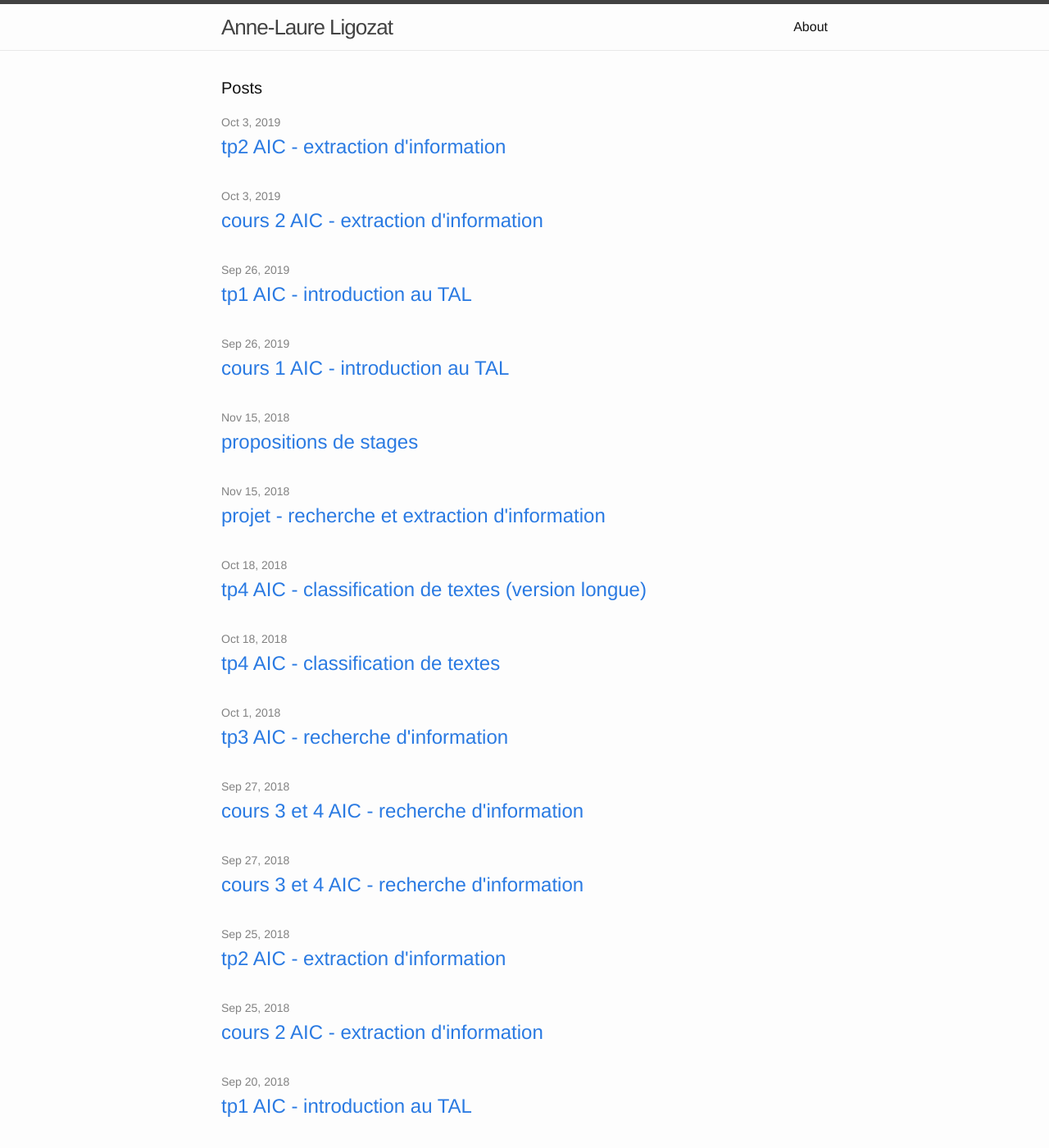
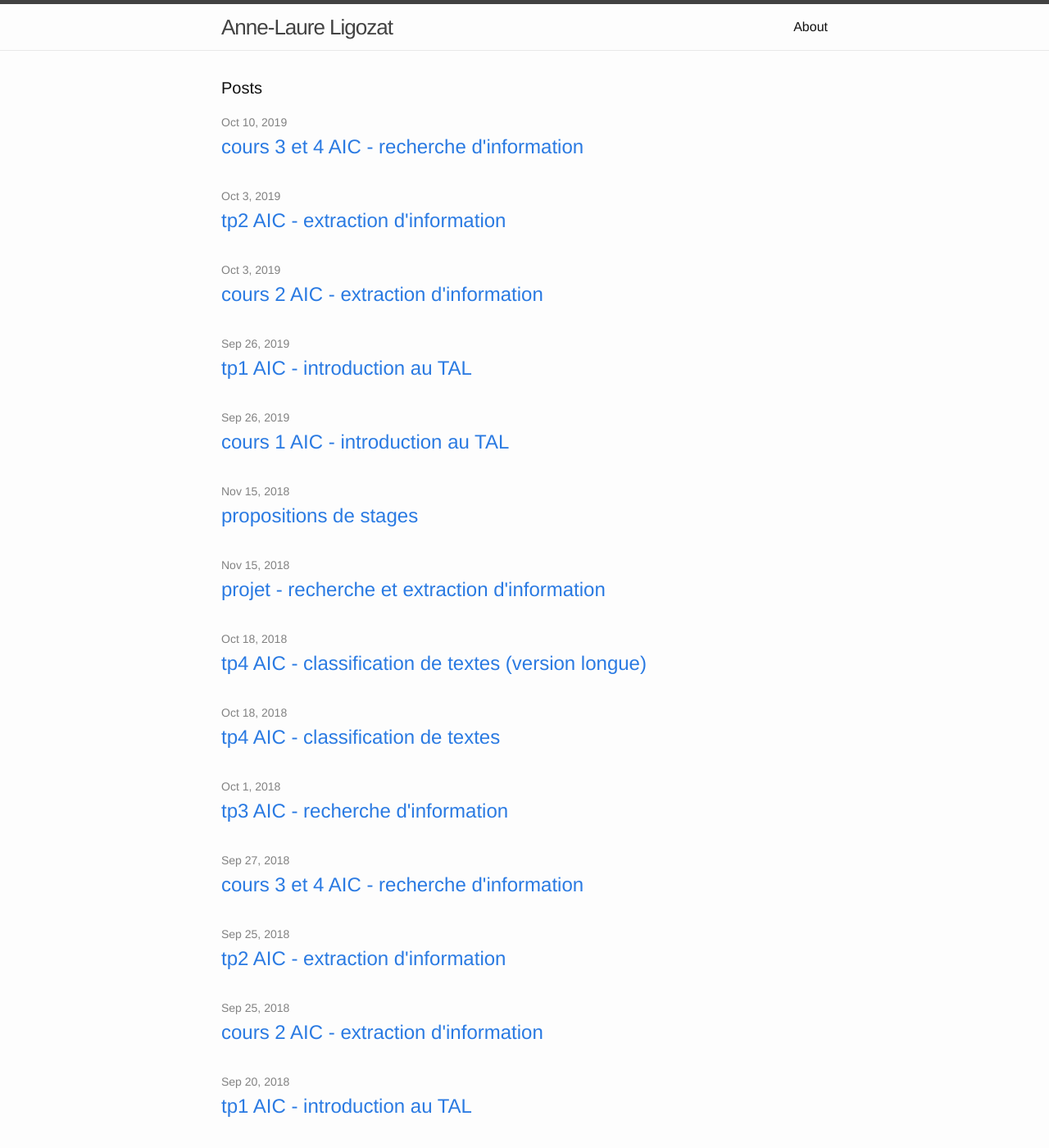
Before and after one commit to annlor/annlor.github.io, a Jekyll site: the page built from index.html, in a window 1280 px wide and 1400 px high. Shown: the whole window at 82% size. Built offline with Jekyll 4.4.1, drawn with Linux system fonts in a browser that asks for light colours.

Commit message:
cours 3 2019

```diff
--- a/_posts/2019-10-09-aic-c3.markdown
+++ b/_posts/2019-10-09-aic-c3.markdown
@@ -1,11 +1,12 @@
 ---
 layout: post
 title:  "cours 3 et 4 AIC - recherche d'information"
-date:   2018-09-27 09:00:00 +0200
+date:   2019-10-10 09:00:00 +0200
 categories: ens aic
 ---
 
 Troisième cours: [Introduction à la Recherche d'information](https://annlor.github.io/docs/REI_Intro_RI_AL.pdf)
+ [Introduction to Information Retrieval](https://annlor.github.io/docs/REI_Intro_RI_AL_en.pdf)
 
 Troisième cours: [Recherche d'information - Modèles](https://annlor.github.io/docs/cours_ri_2.pdf)
  [Information retrieval - Models](https://annlor.github.io/docs/cours_ri_2_eng.pdf)
```
